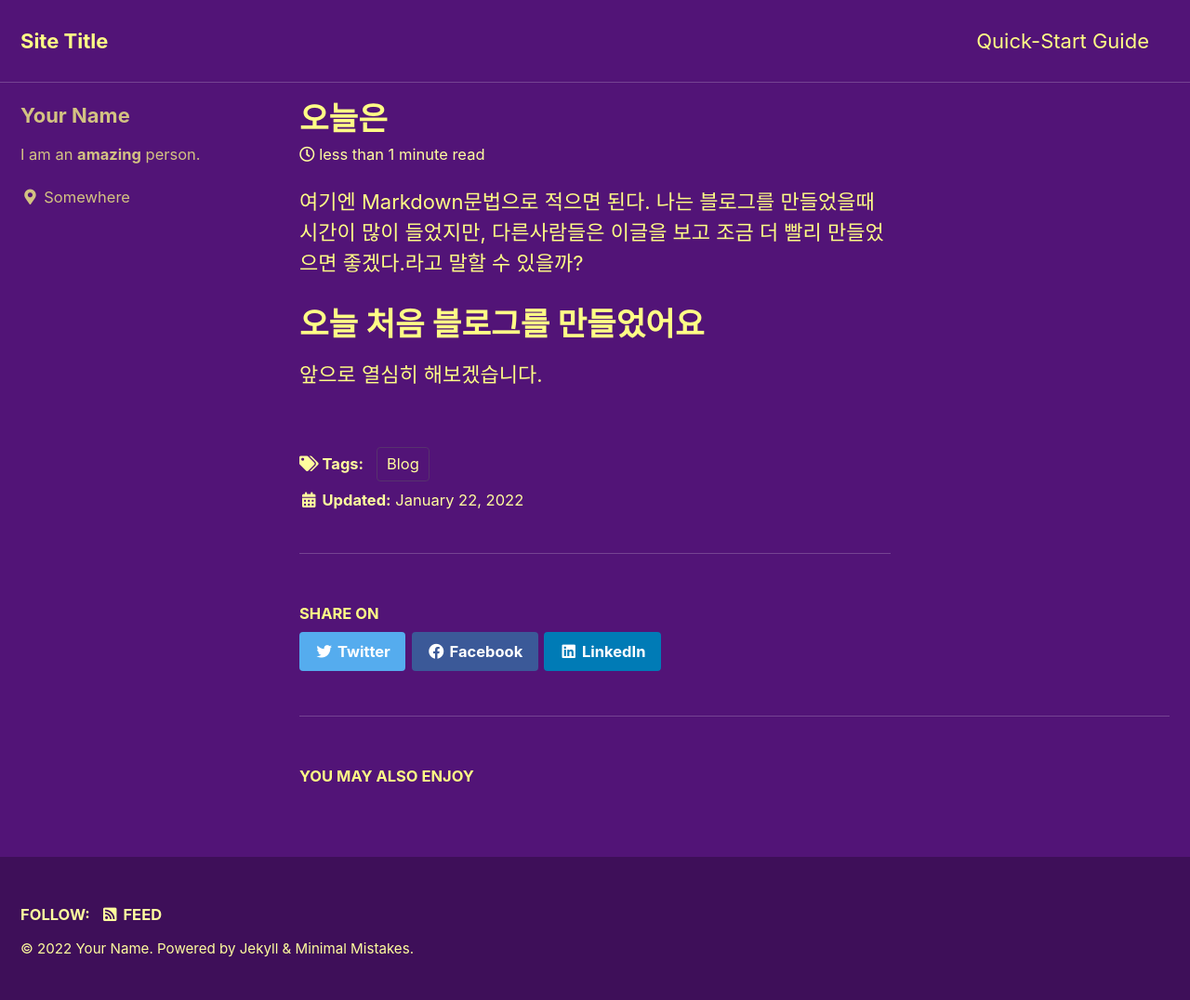
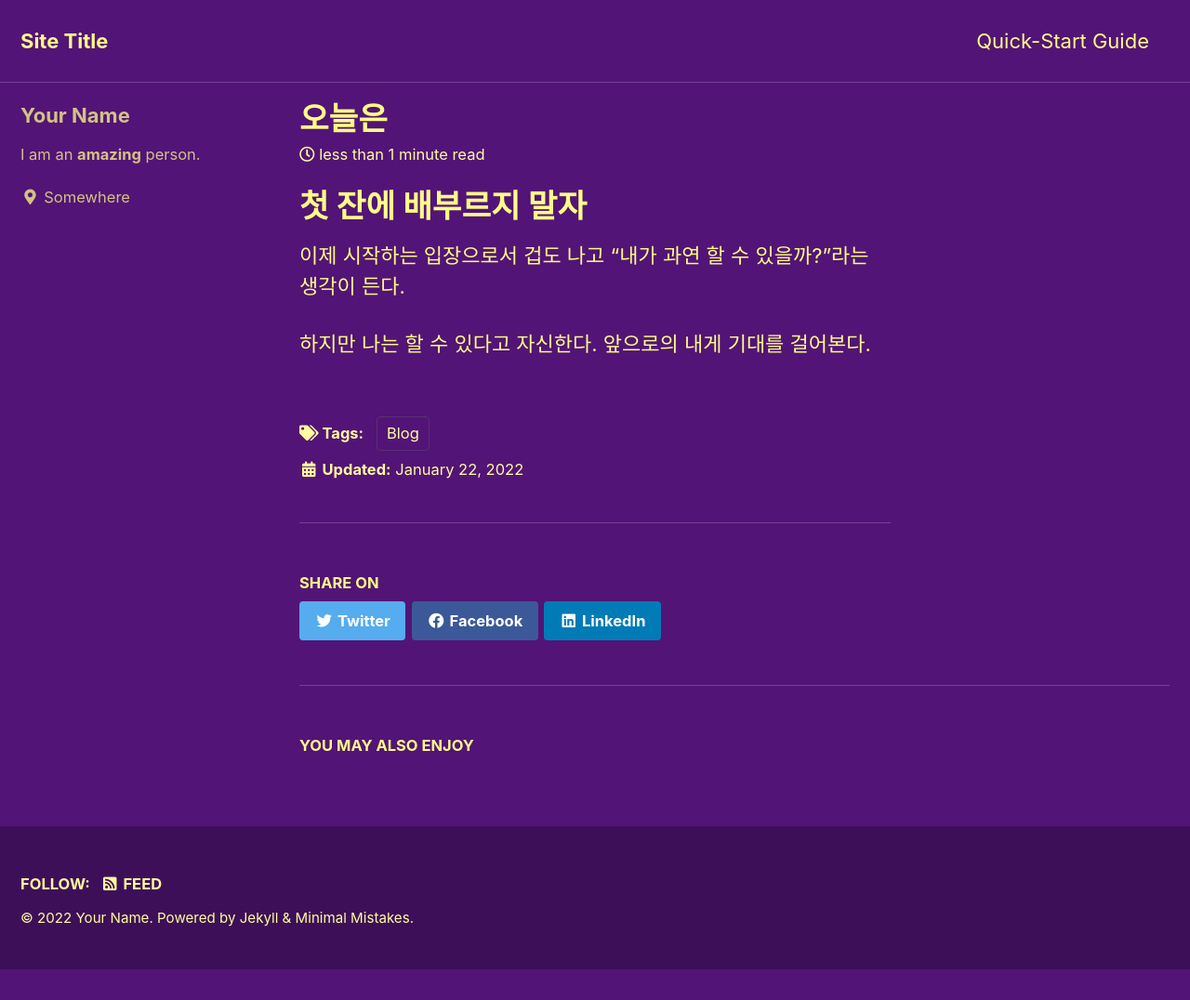
Before and after one commit to Yong-ga-ri/Yong-ga-ri.github.io, a Jekyll site: the page built from _posts/2022-01-22-firstPosting.md, in a window 1280 px wide. Shown: the whole page at 93% size. Built offline with Jekyll 4.4.1, drawn with Linux system fonts in a browser that asks for light colours; cached includes are drawn as plain includes; after the commit the page ends 1043 px from its top, so only the background shows below that.

Commit message:
<feat> write down first blog

```diff
--- a/_posts/2022-01-22-firstPosting.md
+++ b/_posts/2022-01-22-firstPosting.md
@@ -9,10 +9,8 @@ tags:
   - Blog
 ---
 
-여기엔 Markdown문법으로 적으면 된다.
-나는 블로그를 만들었을때 시간이 많이 들었지만, 다른사람들은 이글을 보고
-조금 더 빨리 만들었으면 좋겠다.라고 말할 수 있을까?
+# 첫 잔에 배부르지 말자
 
-# 오늘 처음 블로그를 만들었어요
+이제 시작하는 입장으로서 겁도 나고 "내가 과연 할 수 있을까?"라는 생각이 든다.
 
-앞으로 열심히 해보겠습니다.
+하지만 나는 할 수 있다고 자신한다. 앞으로의 내게 기대를 걸어본다.
```
